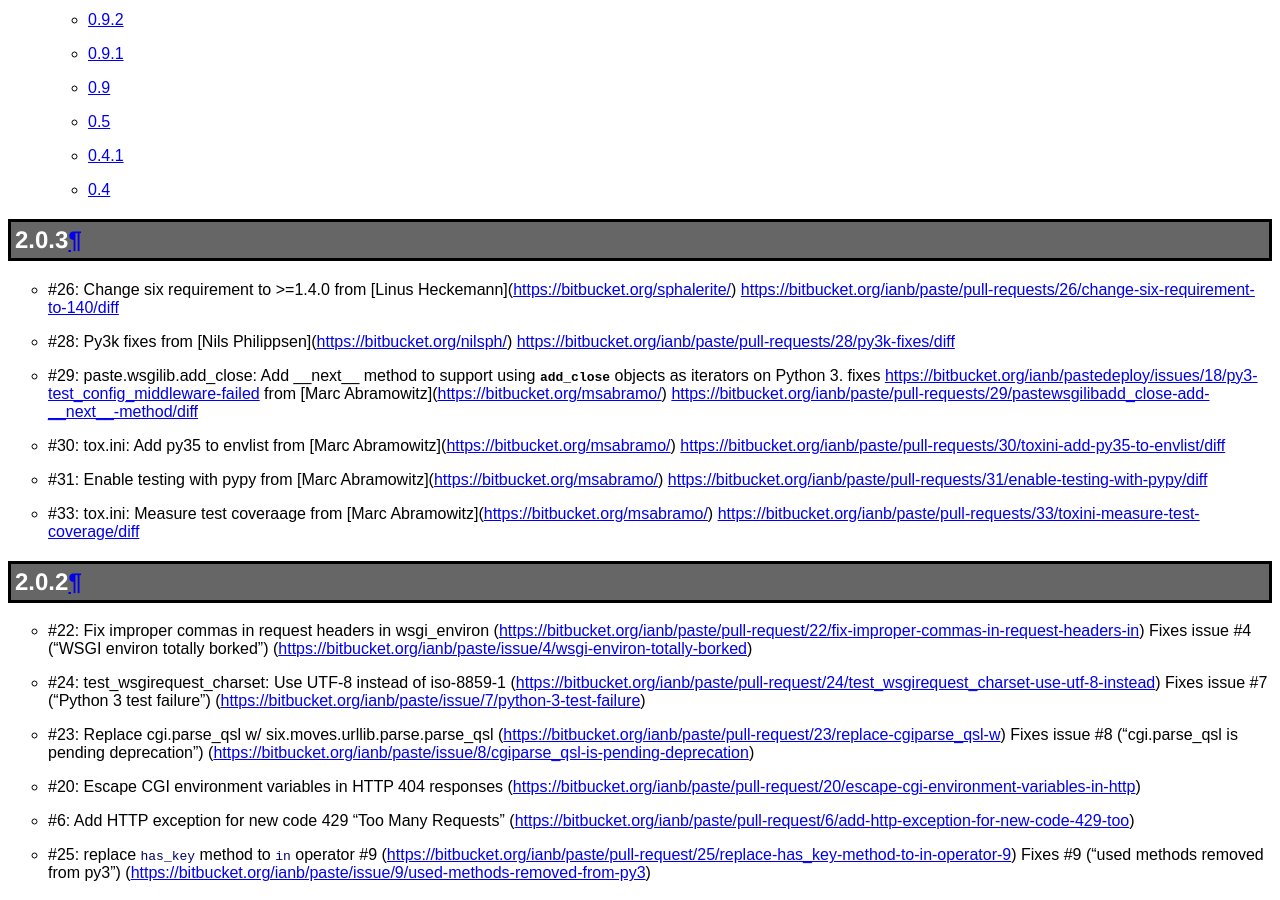
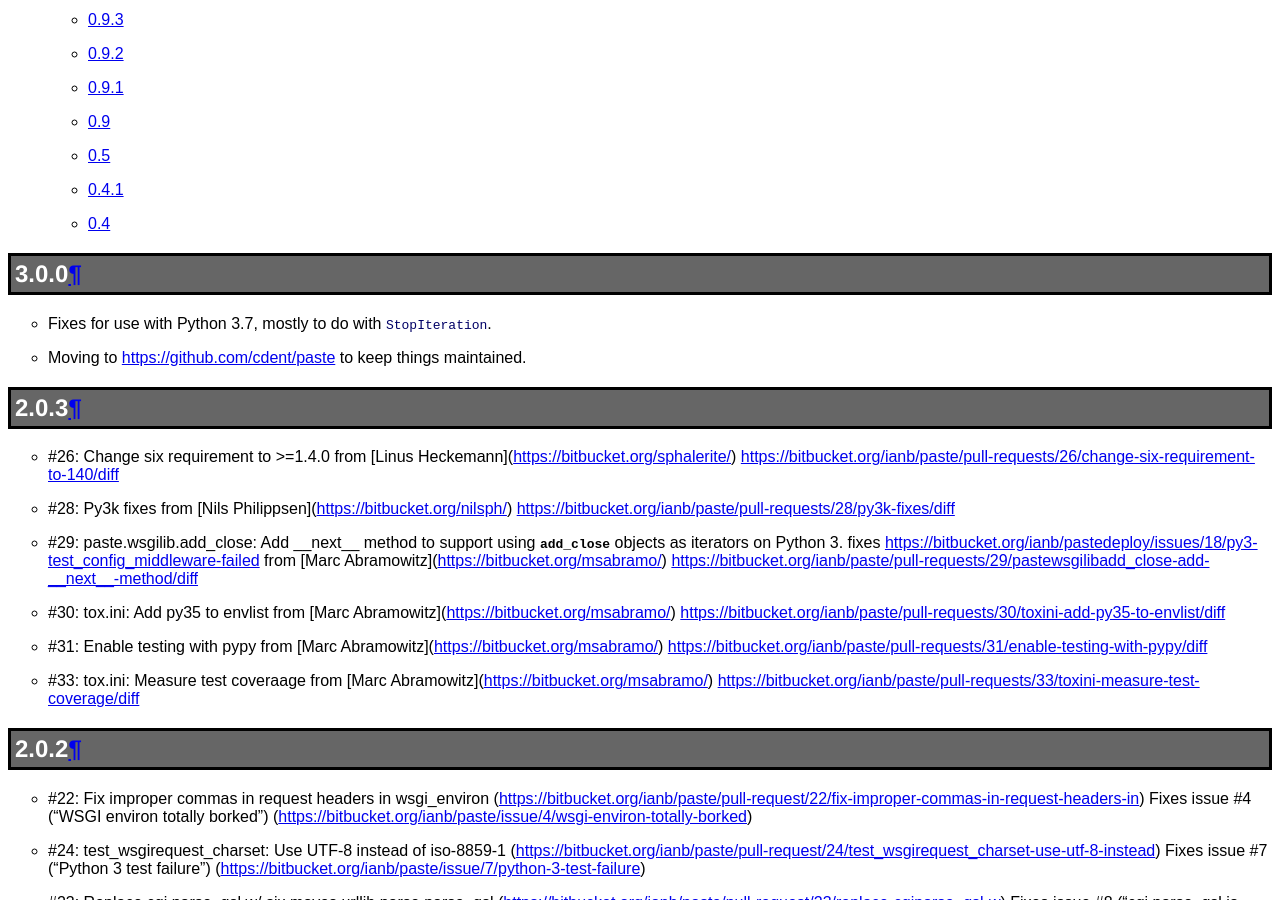
Before and after one commit to pasteorg/paste, a Sphinx documentation site: the page built from docs/news.txt, in a window 1280 px wide and 900 px high, scrolled down 1295 px. Built offline with Sphinx 7.4.7, drawn with Linux system fonts in a browser that asks for light colours.

Commit message:
Prepare a 3.0.0 release
This is for the sake of getting something out there, including
fixes to get stuff working with Python 3.7.

```diff
--- a/docs/conf.py
+++ b/docs/conf.py
@@ -40,9 +40,9 @@
 # other places throughout the built documents.
 #
 # The short X.Y version.
-version = '1.7'
+version = '3.0'
 # The full version, including alpha/beta/rc tags.
-release = '1.7.5.1'
+release = '3.0.0'
 
 # There are two options for replacing |today|: either, you set today to some
 # non-false value, then it is used:
--- a/docs/news.txt
+++ b/docs/news.txt
@@ -2,6 +2,13 @@
 ====
 
 .. contents::
+
+3.0.0
+-----
+
+* Fixes for use with Python 3.7, mostly to do with ``StopIteration``.
+
+* Moving to https://github.com/cdent/paste to keep things maintained.
 
 2.0.3
 -----
--- a/setup.cfg
+++ b/setup.cfg
@@ -5,3 +5,6 @@
 
 [aliases]
 distribute = register sdist bdist_egg upload pudge publish
+
+[bdist_wheel]
+universal=1
```
Also changed, not shown: setup.py (+5 -11 lines).
